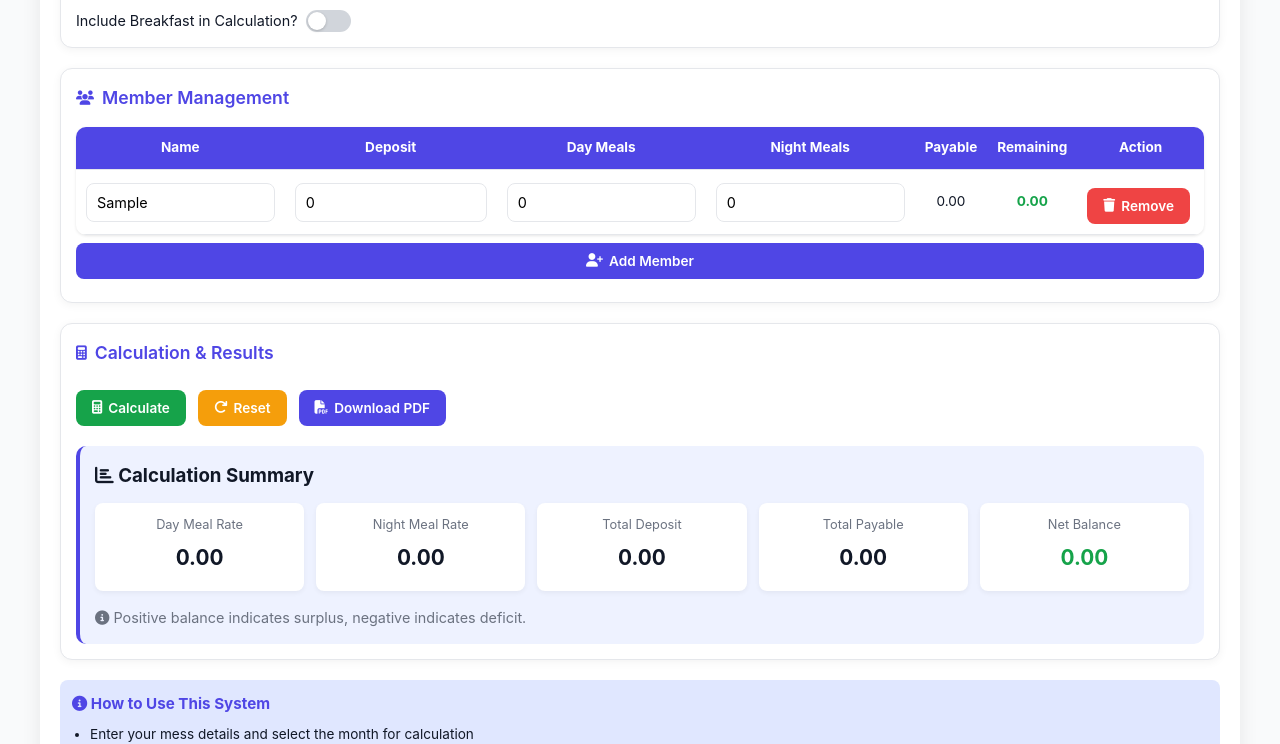
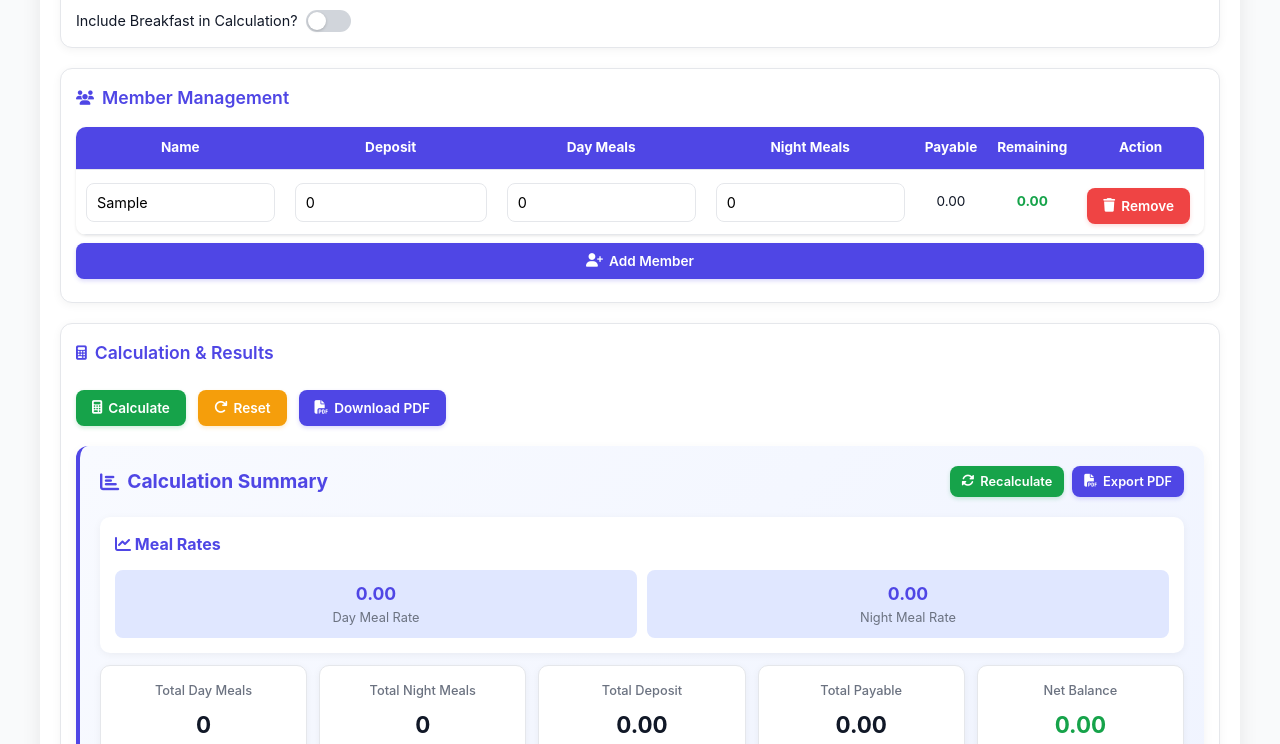
Before and after one commit to ahmedhafiz1/main, a plain HTML site: page index.html in a window 1280 px wide. Both pictures are taken after typing "5", "Sample" into the empty fields and a click on the button "Calculate". Shown: the part 444-1188 px from the top of the page. Drawn offline with nearby package versions, Linux system fonts and the light colour scheme.

Commit message:
index.html

```diff
--- a/index.html
+++ b/index.html
@@ -21,6 +21,7 @@
       --success: #16a34a;
       --shadow: 0 4px 20px rgba(0,0,0,0.08);
       --radius: 12px;
+      --radius-lg: 16px;
     }
 
     * {
@@ -43,7 +44,7 @@
       margin: auto;
       background: var(--card-bg);
       padding: 20px;
-      border-radius: var(--radius);
+      border-radius: var(--radius-lg);
       box-shadow: var(--shadow);
     }
 
@@ -252,12 +253,13 @@
       gap: 6px;
       font-size: 0.85rem;
       white-space: nowrap;
+      box-shadow: 0 2px 4px rgba(79, 70, 229, 0.2);
     }
 
     .btn:hover {
       background: var(--primary-dark);
       transform: translateY(-2px);
-      box-shadow: 0 4px 8px rgba(0,0,0,0.1);
+      box-shadow: 0 4px 8px rgba(0,0,0,0.15);
     }
 
     .btn:active {
@@ -266,14 +268,17 @@
 
     .btn-danger {
       background: var(--danger);
+      box-shadow: 0 2px 4px rgba(239, 68, 68, 0.2);
     }
 
     .btn-success {
       background: var(--success);
+      box-shadow: 0 2px 4px rgba(22, 163, 74, 0.2);
     }
 
     .btn-warning {
       background: var(--warning);
+      box-shadow: 0 2px 4px rgba(245, 158, 11, 0.2);
     }
 
     .btn-full {
@@ -282,13 +287,48 @@
       margin: 8px 0;
     }
 
+    /* Enhanced Results Section */
+    .calculation-section {
+      margin-top: 20px;
+    }
+
     .result {
       margin-top: 20px;
-      padding: 15px;
-      background: #eef2ff;
+      padding: 20px;
+      background: linear-gradient(135deg, #f8faff 0%, #f0f4ff 100%);
       border-left: 4px solid var(--primary);
-      border-radius: 10px;
+      border-radius: 12px;
       display: none;
+      box-shadow: 0 4px 12px rgba(0,0,0,0.05);
+    }
+
+    .result-header {
+      display: flex;
+      align-items: center;
+      justify-content: space-between;
+      margin-bottom: 15px;
+      flex-wrap: wrap;
+      gap: 10px;
+    }
+
+    .result-title {
+      font-size: 1.2rem;
+      font-weight: 700;
+      color: var(--primary);
+      display: flex;
+      align-items: center;
+      gap: 8px;
+    }
+
+    .result-actions {
+      display: flex;
+      gap: 8px;
+    }
+
+    .result-actions .btn {
+      margin: 0;
+      font-size: 0.8rem;
+      padding: 8px 12px;
     }
 
     .status-positive {
@@ -310,19 +350,67 @@
 
     .summary-item {
       background: white;
-      padding: 12px;
-      border-radius: 8px;
+      padding: 15px;
+      border-radius: 10px;
       text-align: center;
-      box-shadow: 0 2px 5px rgba(0,0,0,0.05);
+      box-shadow: 0 2px 8px rgba(0,0,0,0.05);
+      border: 1px solid var(--border);
+      transition: transform 0.2s, box-shadow 0.2s;
+    }
+
+    .summary-item:hover {
+      transform: translateY(-3px);
+      box-shadow: 0 4px 12px rgba(0,0,0,0.08);
     }
 
     .summary-value {
-      font-size: 1.3rem;
+      font-size: 1.4rem;
       font-weight: 700;
       margin: 5px 0;
     }
 
     .summary-label {
+      font-size: 0.8rem;
+      color: var(--muted);
+      font-weight: 500;
+    }
+
+    .rate-breakdown {
+      margin-top: 20px;
+      padding: 15px;
+      background: white;
+      border-radius: 10px;
+      box-shadow: 0 2px 8px rgba(0,0,0,0.05);
+    }
+
+    .rate-breakdown h4 {
+      margin-bottom: 12px;
+      color: var(--primary);
+      font-size: 1rem;
+    }
+
+    .rate-list {
+      display: flex;
+      flex-wrap: wrap;
+      gap: 10px;
+    }
+
+    .rate-item {
+      flex: 1;
+      min-width: 120px;
+      padding: 10px;
+      background: var(--primary-light);
+      border-radius: 8px;
+      text-align: center;
+    }
+
+    .rate-value {
+      font-weight: 700;
+      font-size: 1.1rem;
+      color: var(--primary);
+    }
+
+    .rate-label {
       font-size: 0.8rem;
       color: var(--muted);
     }
@@ -426,25 +514,43 @@
         font-size: 0.8rem;
       }
 
+      .result {
+        padding: 15px;
+      }
+
+      .result-header {
+        flex-direction: column;
+        align-items: flex-start;
+      }
+
+      .result-actions {
+        width: 100%;
+        justify-content: space-between;
+      }
+
       .summary-grid {
         grid-template-columns: repeat(2, 1fr);
         gap: 8px;
       }
 
       .summary-item {
-        padding: 10px;
+        padding: 12px;
       }
 
       .summary-value {
-        font-size: 1.1rem;
+        font-size: 1.2rem;
       }
 
       .summary-label {
         font-size: 0.75rem;
       }
 
-      .result {
-        padding: 12px;
+      .rate-list {
+        flex-direction: column;
+      }
+
+      .rate-item {
+        min-width: 100%;
       }
     }
 
@@ -497,6 +603,15 @@
 
       .btn-full {
         width: 100%;
+      }
+
+      .result-actions {
+        flex-direction: column;
+      }
+
+      .result-actions .btn {
+        width: 100%;
+        justify-content: center;
       }
     }
 
@@ -626,7 +741,7 @@
       <button class="btn btn-full" onclick="addMember()"><i class="fas fa-user-plus"></i> Add Member</button>
     </div>
 
-    <div class="card">
+    <div class="card calculation-section">
       <div class="card-title">
         <i class="fas fa-calculator"></i>
         Calculation & Results
@@ -814,20 +929,49 @@
 
       document.getElementById("result").style.display = "block";
       document.getElementById("result").innerHTML = `
-        <h3><i class="fas fa-chart-bar"></i> Calculation Summary</h3>
+        <div class="result-header">
+          <div class="result-title">
+            <i class="fas fa-chart-bar"></i> Calculation Summary
+          </div>
+          <div class="result-actions">
+            <button class="btn btn-success" onclick="calculate()"><i class="fas fa-sync-alt"></i> Recalculate</button>
+            <button class="btn" onclick="downloadPDF()"><i class="fas fa-file-pdf"></i> Export PDF</button>
+          </div>
+        </div>
+
+        <div class="rate-breakdown">
+          <h4><i class="fas fa-chart-line"></i> Meal Rates</h4>
+          <div class="rate-list">
+            <div class="rate-item">
+              <div class="rate-value">${dayRate.toFixed(2)}</div>
+              <div class="rate-label">Day Meal Rate</div>
+            </div>
+            <div class="rate-item">
+              <div class="rate-value">${nightRate.toFixed(2)}</div>
+              <div class="rate-label">Night Meal Rate</div>
+            </div>
+            ${document.getElementById("breakfastToggle").checked ? `
+            <div class="rate-item">
+              <div class="rate-value">${breakfastRate.toFixed(2)}</div>
+              <div class="rate-label">Breakfast Rate</div>
+            </div>
+            ` : ''}
+          </div>
+        </div>
+
         <div class="summary-grid">
           <div class="summary-item">
-            <div class="summary-label">Day Meal Rate</div>
-            <div class="summary-value">${dayRate.toFixed(2)}</div>
+            <div class="summary-label">Total Day Meals</div>
+            <div class="summary-value">${totalDay}</div>
           </div>
           <div class="summary-item">
-            <div class="summary-label">Night Meal Rate</div>
-            <div class="summary-value">${nightRate.toFixed(2)}</div>
+            <div class="summary-label">Total Night Meals</div>
+            <div class="summary-value">${totalNight}</div>
           </div>
           ${document.getElementById("breakfastToggle").checked ? `
           <div class="summary-item">
-            <div class="summary-label">Breakfast Rate</div>
-            <div class="summary-value">${breakfastRate.toFixed(2)}</div>
+            <div class="summary-label">Total Breakfast</div>
+            <div class="summary-value">${totalBreakfast}</div>
           </div>
           ` : ''}
           <div class="summary-item">
@@ -843,6 +987,7 @@
             <div class="summary-value ${totalRemaining >= 0 ? 'status-positive' : 'status-negative'}">${totalRemaining.toFixed(2)}</div>
           </div>
         </div>
+
         <p style="margin-top: 15px; font-size: 0.9rem; color: var(--muted);">
           <i class="fas fa-info-circle"></i> Positive balance indicates surplus, negative indicates deficit.
         </p>
```
